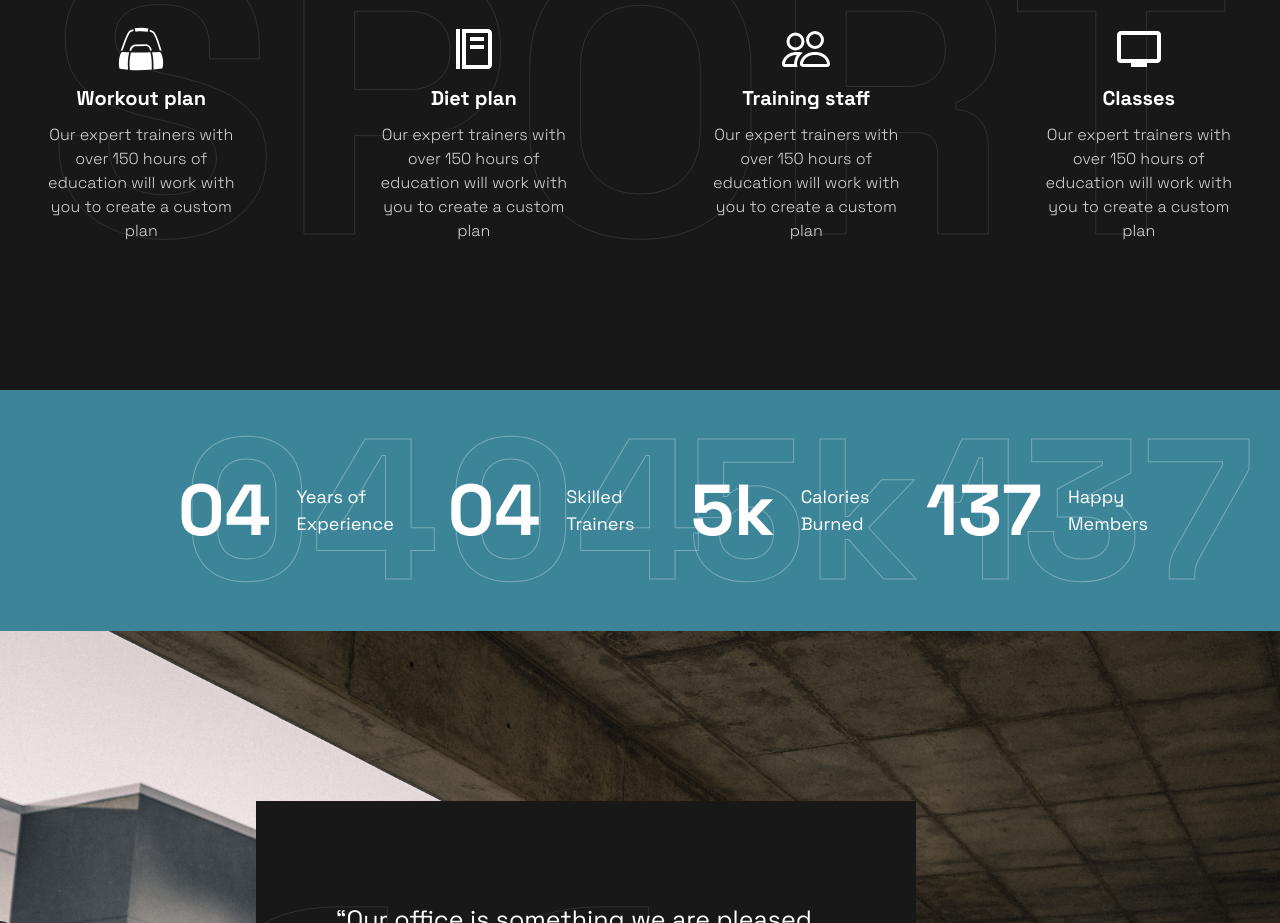
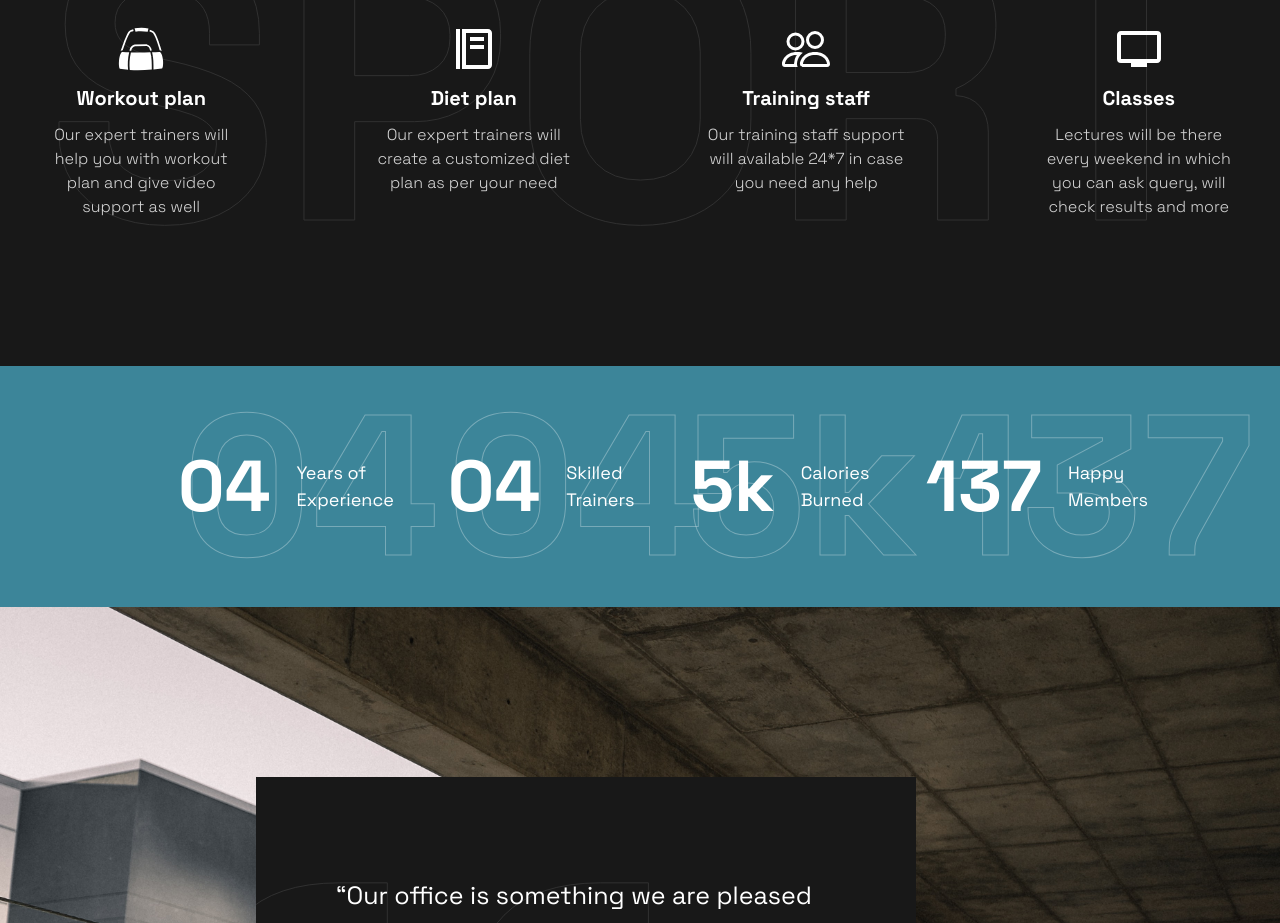
Before and after one commit to fitwithwe/fitwithwe, a React (Vite) app: page /home in a window 1280 px wide. Shown: the part 1400-2323 px from the top of the page. Built offline with nearby package versions, Linux system fonts and the light colour scheme.

Commit message:
vercel json header

```diff
--- a/src/pages/Home/components/Offer.tsx
+++ b/src/pages/Home/components/Offer.tsx
@@ -7,22 +7,22 @@ import { MdOutlinePersonalVideo } from 'react-icons/md'
 const items = [
     {
         title: 'Workout plan',
-        desc: 'Our expert trainers with over 150 hours of education will work with you to create a custom plan',
+        desc: 'Our expert trainers will help you with workout plan and give video support as well',
         icon: GiGymBag
     },
     {
         title: 'Diet plan',
-        desc: 'Our expert trainers with over 150 hours of education will work with you to create a custom plan',
+        desc: 'Our expert trainers will create a customized diet plan as per your need',
         icon: BiFoodMenu
     },
     {
         title: 'Training staff',
-        desc: 'Our expert trainers with over 150 hours of education will work with you to create a custom plan',
+        desc: 'Our training staff support will available 24*7 in case you need any help',
         icon: BsPeople
     },
     {
         title: 'Classes',
-        desc: 'Our expert trainers with over 150 hours of education will work with you to create a custom plan',
+        desc: 'Lectures will be there every weekend in which you can ask query, will check results and more',
         icon: MdOutlinePersonalVideo
     },
 ]
@@ -74,7 +74,7 @@ export default function Offer() {
             </Text>
             <Grid
                 templateColumns={{ base: 'repeat(1, 1fr)', md: 'repeat(2, 1fr)', xl: 'repeat(4, 1fr)' }}
-                gap={{base:'20px',md:'50px'}}
+                gap={{base:'10px',md:'50px'}}
                 zIndex='999'
                 justifyContent={'center'}
             >
```
